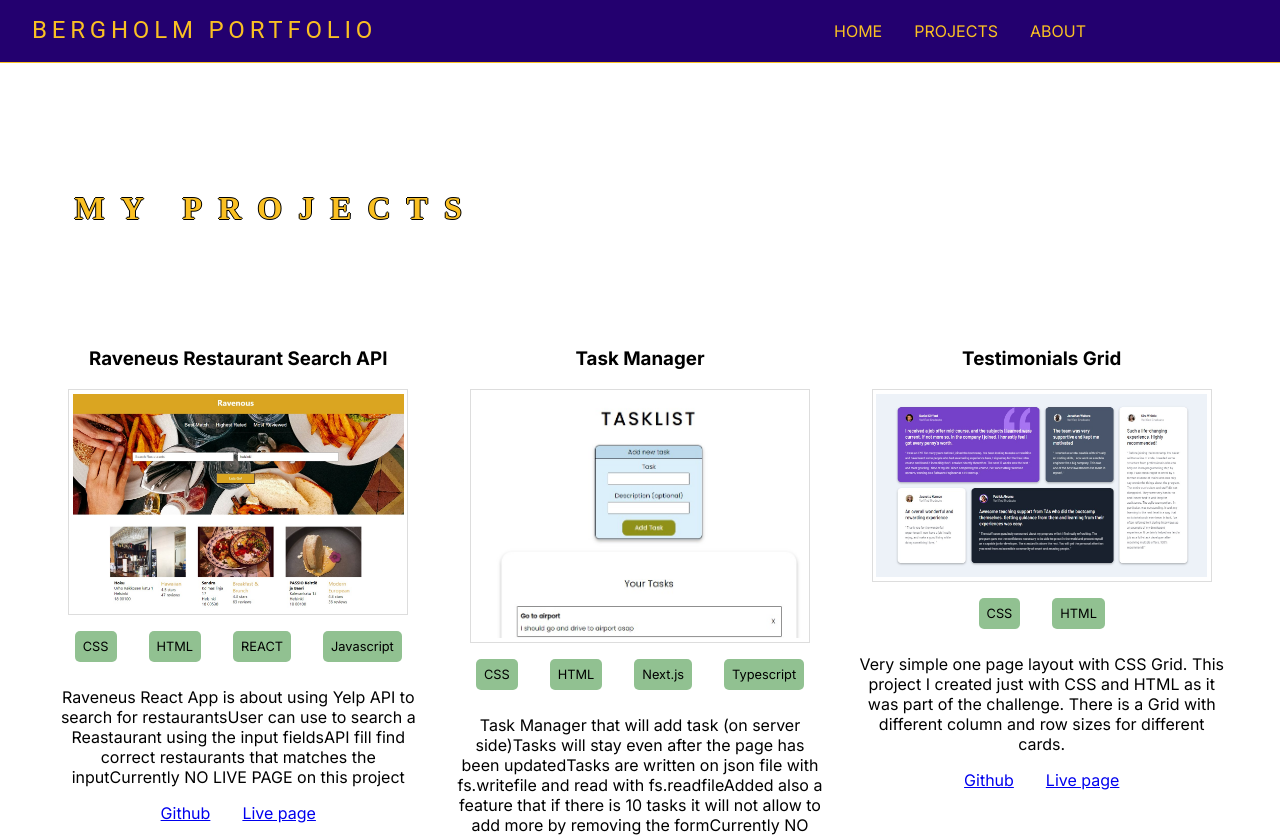
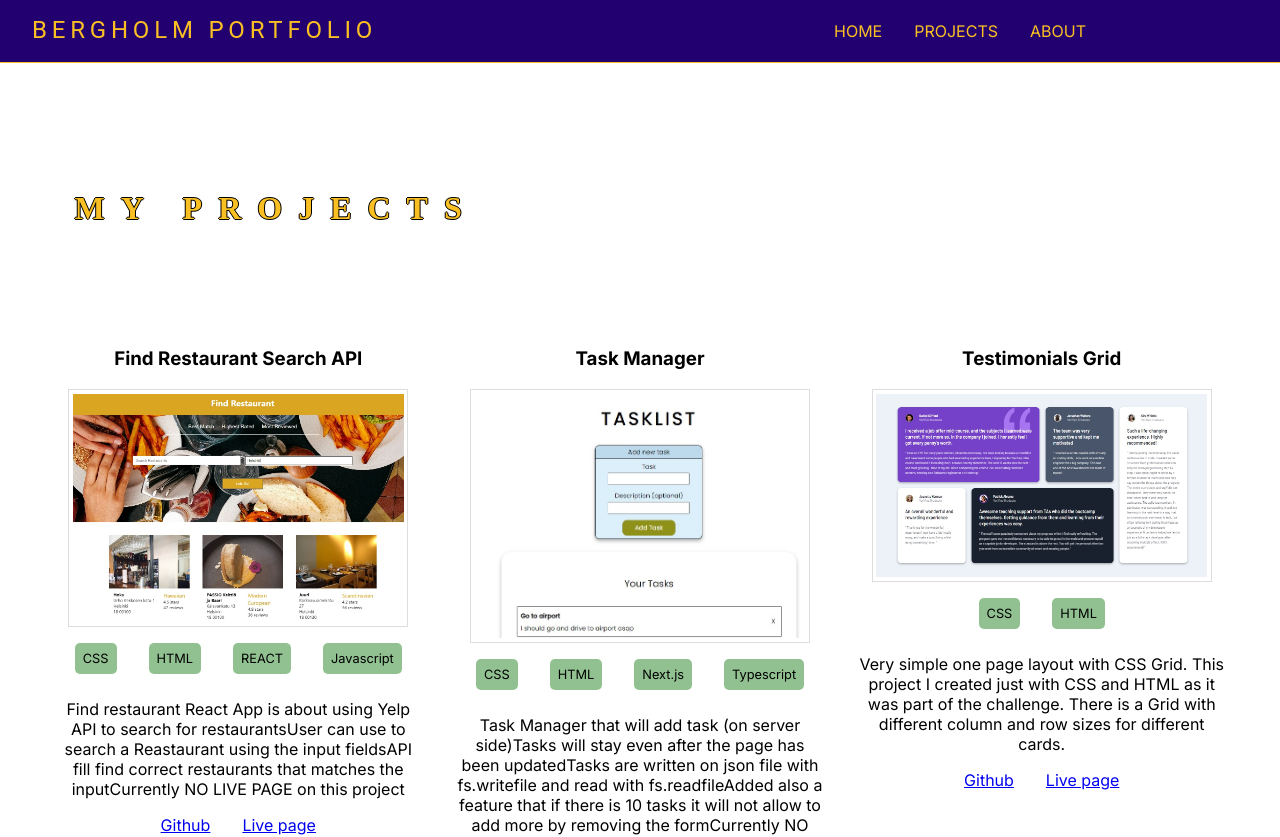
Before and after one commit to Jani-B/portfolio_website, a Next.js app: page /projects in a window 1280 px wide. Shown: the top 837 px of the page. Built offline with nearby package versions, Linux system fonts and the light colour scheme.

Commit message:
changed some data for the find your restaurant api

```diff
--- a/src/app/cardinfo/cardinfo.js
+++ b/src/app/cardinfo/cardinfo.js
@@ -2,16 +2,16 @@ export const cardInfo = [
   {
     cardId: "card11",
     frontpage: true,
-    cardHeader: "Raveneus Restaurant Search API",
+    cardHeader: "Find Restaurant Search API",
     stack: ["CSS", "HTML", "REACT", "Javascript"],
     cardText: [
-      "Raveneus React App is about using Yelp API to search for restaurants",
+      "Find restaurant React App is about using Yelp API to search for restaurants",
       "User can use to search a Reastaurant using the input fields",
       "API fill find correct restaurants that matches the input",
       "Currently NO LIVE PAGE on this project",
     ],
 
-    cardPicture: "/images/Raveneus.jpg",
+    cardPicture: "/images/findrestaurant.jpg",
     github: "https://github.com/Jani-B/ravenous-react",
     webpage: "#idcard11",
   },
```
Also changed, not shown: public/images/Raveneus.jpg (deleted), public/images/findrestaurant.jpg (added).
